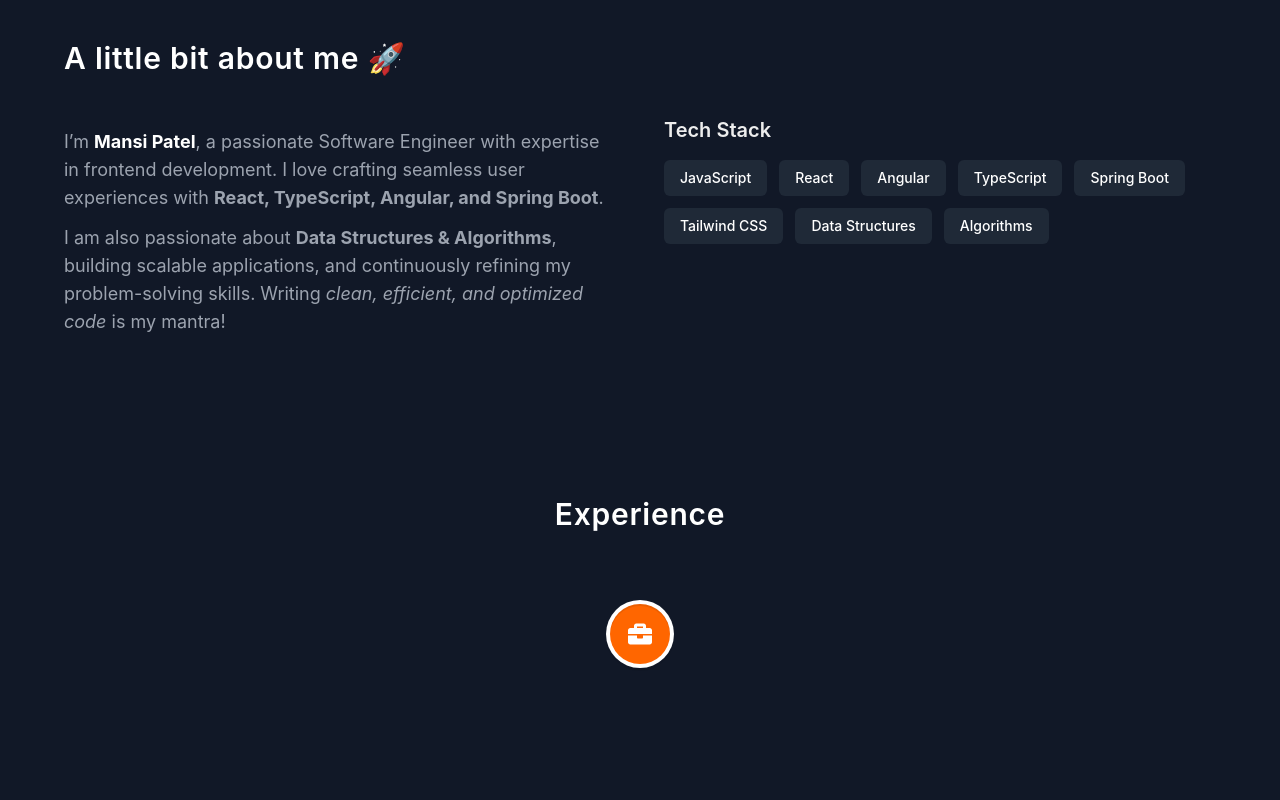
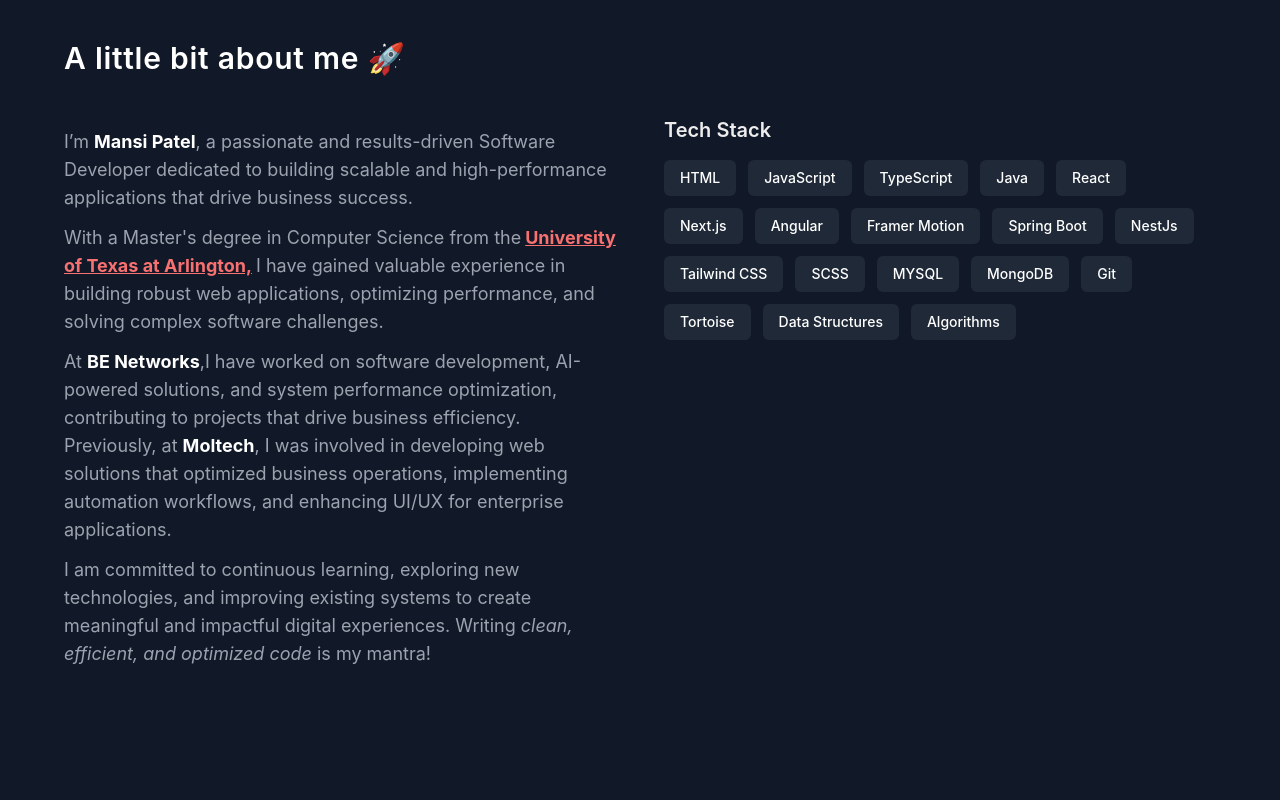
Before and after one commit to mansi8140/mansi-portfolio, a Next.js app: page / in a window 1280 px wide. Shown: the part 840-1640 px from the top of the page. Built offline with nearby package versions, Linux system fonts and the light colour scheme.

Commit message:
Improved About Section

```diff
--- a/app/components/about.tsx
+++ b/app/components/about.tsx
@@ -1,6 +1,7 @@
 "use client";
 import React from "react";
 import { motion } from "framer-motion";
+import Image from "next/image";
 const About = () => {
   return (
     <motion.section
@@ -30,16 +31,39 @@ const About = () => {
           <motion.div>
             <p className="text-lg text-gray-400 mt-3 font-[Inter]">
               I’m <span className="font-bold text-white">Mansi Patel</span>, a
-              passionate Software Engineer with expertise in frontend
-              development. I love crafting seamless user experiences with{" "}
-              <strong>React, TypeScript, Angular, and Spring Boot</strong>.
+              passionate and results-driven Software Developer dedicated to
+              building scalable and high-performance applications that drive
+              business success.
+            </p>
+            <p className="text-lg text-gray-400 mt-3 font-[Inter] ">
+              With a Master's degree in Computer Science from the
+              <a
+                href="https://www.uta.edu/"
+                target="_blank"
+                rel="noopener noreferrer"
+                className="font-bold text-red-400 px-1 underline"
+              >
+                University of Texas at Arlington,
+              </a>
+              I have gained valuable experience in building robust web
+              applications, optimizing performance, and solving complex software
+              challenges.{" "}
+            </p>{" "}
+            <p className="text-lg text-gray-400 mt-3 font-[Inter]">
+              At <span className="font-bold text-white">BE Networks</span>,I
+              have worked on software development, AI-powered solutions, and
+              system performance optimization, contributing to projects that
+              drive business efficiency. Previously, at{" "}
+              <span className="font-bold text-white">Moltech</span>, I was
+              involved in developing web solutions that optimized business
+              operations, implementing automation workflows, and enhancing UI/UX
+              for enterprise applications.
             </p>
             <p className="text-lg text-gray-400 mt-3 font-[Inter]">
-              I am also passionate about{" "}
-              <strong>Data Structures & Algorithms</strong>, building scalable
-              applications, and continuously refining my problem-solving skills.
-              Writing <em>clean, efficient, and optimized code</em> is my
-              mantra!
+              I am committed to continuous learning, exploring new technologies,
+              and improving existing systems to create meaningful and impactful
+              digital experiences. Writing{" "}
+              <em>clean, efficient, and optimized code</em> is my mantra!
             </p>
           </motion.div>
 
@@ -47,12 +71,22 @@ const About = () => {
             <h3 className="text-xl font-semibold mb-4">Tech Stack</h3>
             <div className="flex flex-wrap gap-3">
               {[
+                "HTML",
                 "JavaScript",
+                "TypeScript",
+                "Java",
                 "React",
+                "Next.js",
                 "Angular",
-                "TypeScript",
+                "Framer Motion",
                 "Spring Boot",
+                "NestJs",
                 "Tailwind CSS",
+                "SCSS",
+                "MYSQL",
+                "MongoDB",
+                "Git",
+                "Tortoise",
                 "Data Structures",
                 "Algorithms",
               ].map((skill) => (
```
